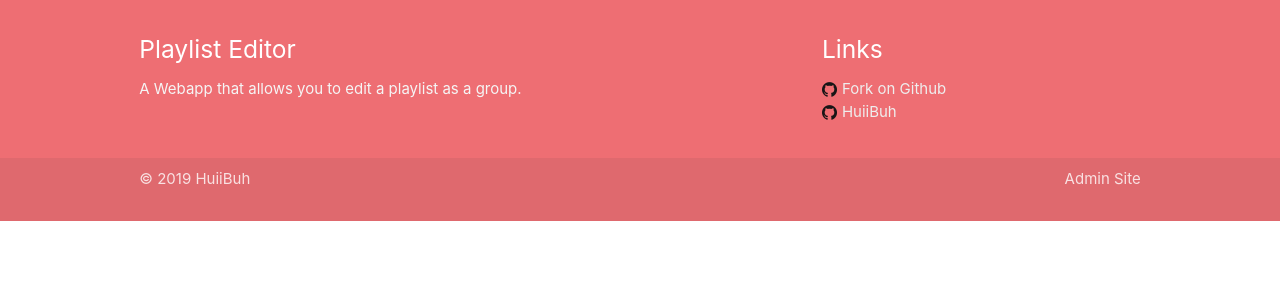
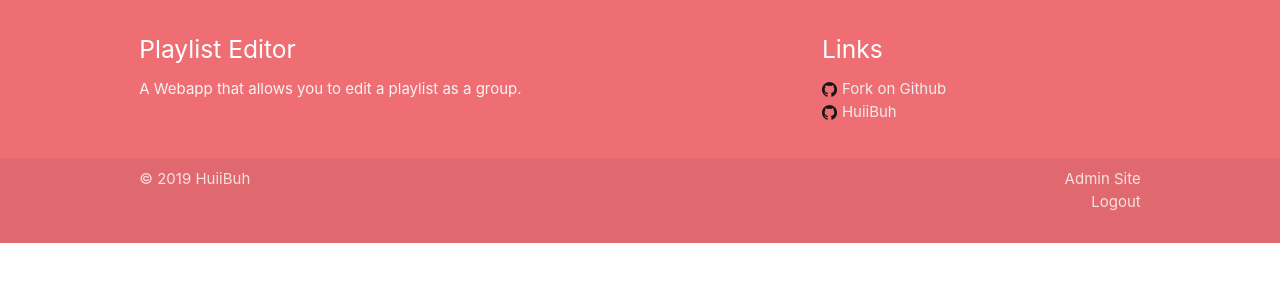
Before and after one commit to HuiiBuh/spotify-playlist-colloboration, a Flask app: template src/server/templates/base.html in a window 1280 px wide. Shown: the top 300 px of the page. Run offline with Flask 2, Linux system fonts and the light colour scheme; the template is opened without the code that fills it, so the values that code supplies are empty.

Commit message:
made the app more secure and some style changes

```diff
--- a/src/server/api/routes.py
+++ b/src/server/api/routes.py
@@ -1,5 +1,6 @@
 import pyfy
 from flask import Blueprint, jsonify, request, Response, redirect, abort
+from flask_login import login_required
 from pyfy import AuthError
 
 from server import spotify_client, spotify, state, spotify_scopes
@@ -10,6 +11,7 @@ mod = Blueprint("api", __name__)
 
 
 @mod.route("/authorize")
+@login_required
 def authorize():
     spotify_client.load_from_env()
     spotify.client_creds = spotify_client
@@ -22,6 +24,7 @@ def authorize():
 
 
 @mod.route("/callback/")
+@login_required
 def callback():
     if request.args.get("error"):
         return jsonify(dict(error=request.args.get("error_description")))
@@ -43,6 +46,7 @@ def callback():
 
 
 @mod.route("/spotify/playlist")
+@login_required
 def get_playlist():
     settings = get_settings()
     playlist_id = settings["playlist-id"]
@@ -60,6 +64,7 @@ def get_playlist():
 
 
 @mod.route("/spotify/playlist/tracks")
+@login_required
 def get_playlist_tracks():
     playlist_id = get_settings()["playlist-id"]
 
@@ -69,6 +74,7 @@ def get_playlist_tracks():
 
 
 @mod.route("/spotify/playlist/add", methods=['POST', 'GET'])
+@login_required
 def add_track_to_playlist():
     json = request.get_json()
 
--- a/src/server/main/templates/index.html
+++ b/src/server/main/templates/index.html
@@ -42,13 +42,17 @@
                         </tbody>
                     </table>
 
-                    <div class="loading-card" id="loading-playlist-description">
+                    <div class="loading-card" id="loading-playlist-description" style="overflow: hidden">
                         <div class="loading-bar loading-bar-2 loading first-loading-bar"></div>
                         <div class="loading-bar loading-bar-1 loading "></div>
                         <div class="loading-bar loading-bar-3 loading "></div>
                         <div class="loading-bar loading-bar-1 loading "></div>
+                        <div class="loading-bar loading-bar-1 loading "></div>
+                        <div class="loading-bar loading-bar-1 loading "></div>
                         <div class="loading-bar loading-bar-2 loading "></div>
                         <div class="loading-bar loading-bar-1 loading "></div>
+                        <div class="loading-bar loading-bar-1 loading "></div>
+                        <div class="loading-bar loading-bar-2 loading "></div>
                         <div class="loading-bar loading-bar-2 loading "></div>
                         <div class="loading-bar loading-bar-3 loading "></div>
                         <div class="loading-bar loading-bar-2 loading "></div>
--- a/src/server/static/css/own/main.css
+++ b/src/server/static/css/own/main.css
@@ -11,6 +11,11 @@
 .footer-links > li > a {
     text-decoration: underline solid transparent;
     transition: text-decoration .1s ease-in;
+}
+
+.song-cover-div {
+    padding-left: 5px !important;
+    padding-right: 0 !important;
 }
 
 #copyright {
--- a/src/server/static/js/own/main.js
+++ b/src/server/static/js/own/main.js
@@ -1,8 +1,11 @@
+document.getElementById("loading-playlist-description").style.height = document.getElementById("playlist-cover").offsetHeight + "px";
+
 M.AutoInit();
 
 //ToDo Noch jede api schnittstellt mit globaler variable mit flask deklarieren
 
 window.onload = function () {
+
     getPlaylistInfo("/api/spotify/playlist");
     getPlaylistSongInfo("/api/spotify/playlist/tracks");
 };
@@ -77,7 +80,7 @@ function displayPlaylistSongs(songList) {
         root.appendChild(song);
 
         let imageDiv = document.createElement("div");
-        imageDiv.setAttribute("class", "col xs3 s2 l1 flex-v-center");
+        imageDiv.setAttribute("class", "col xs3 s2 l1 center flex-v-center song-cover-div");
         song.appendChild(imageDiv);
 
         let image = document.createElement("img");
--- a/src/server/templates/base.html
+++ b/src/server/templates/base.html
@@ -74,6 +74,11 @@
                     <div class="col s3" style="text-align: right">
                         <a href="{{ url_for("admin.admin_page") }}" style="color: rgba(255,255,255,0.8);">Admin Site</a>
                     </div>
+                    <div class="col s9" id="copyright">
+                    </div>
+                    <div class="col s3" style="text-align: right">
+                        <a href="{{ url_for("main.logout") }}" style="color: rgba(255,255,255,0.8);">Logout</a>
+                    </div>
                 </div>
             </div>
         </div>
```
